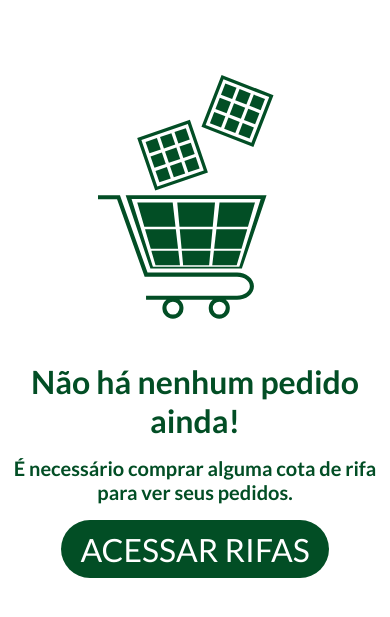
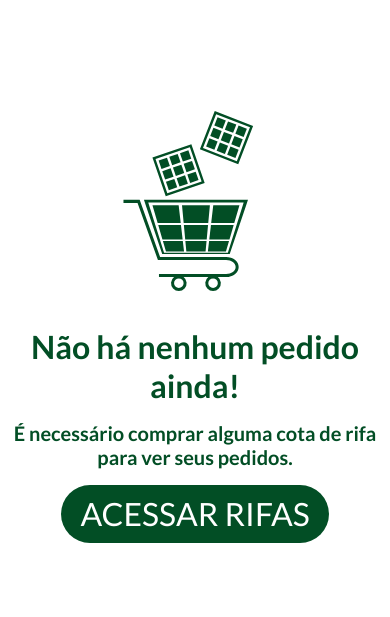
Before and after one commit to opedroporto/rifaem2, a Flask app: page /pedidos in a window 390 px wide; the page is wider, and only the part inside the window is pictured. Shown: the part 127-744 px from the top of that part. Run offline with Flask 3, Linux system fonts and the light colour scheme; some libraries are stand-ins or nearby versions; some web fonts are replaced.

Commit message:
SemPedidos responsivo

```diff
--- a/rifaem2webapp/application/static/css/semPedidos.css
+++ b/rifaem2webapp/application/static/css/semPedidos.css
@@ -1,5 +1,6 @@
 .centerContainer {
     display: flex;
+	height: clamp(250px, 60vw, 500px);
     justify-content: center;
     align-items: center;
     flex-direction: column;
@@ -29,6 +30,7 @@
 }
 #svgCarrinho {
     width: 50%;
+	min-height: 200px;
 }
 #svgCarrinho .a {
     fill: var(--bg-color);
```
